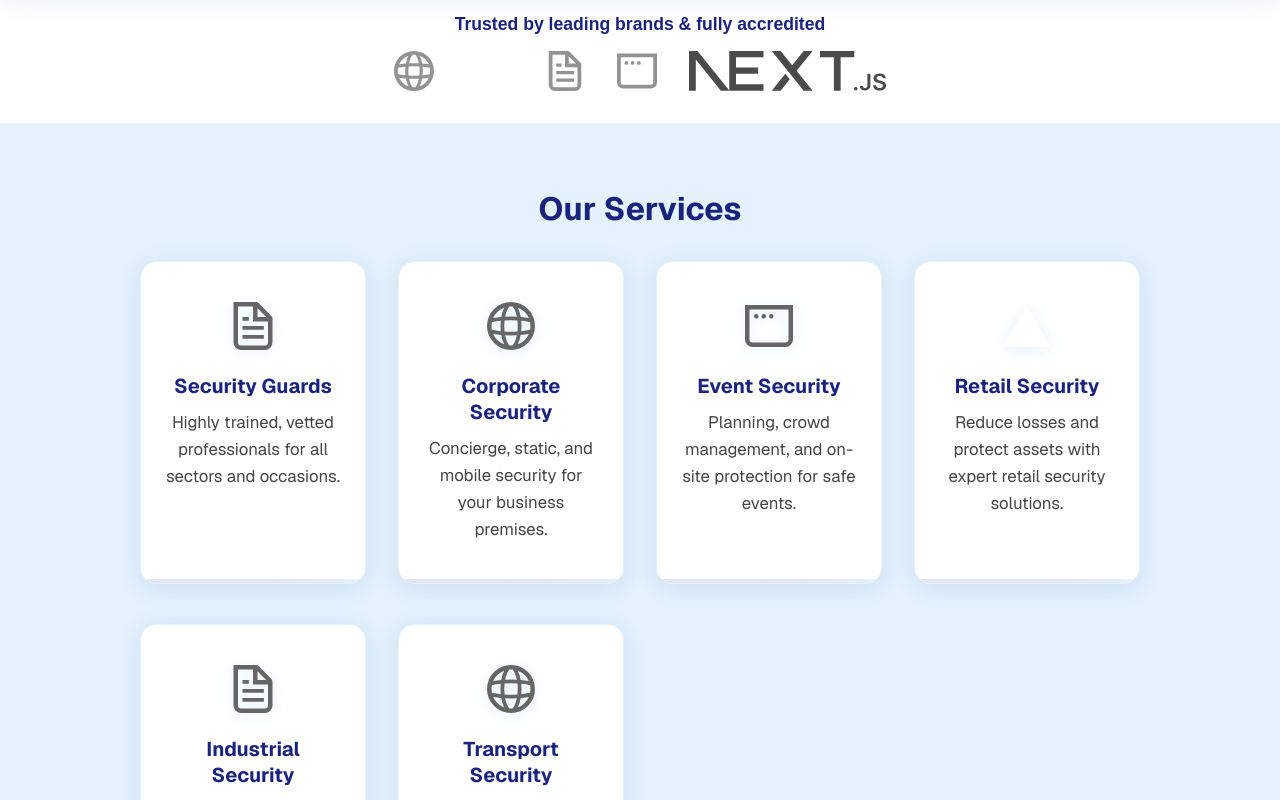
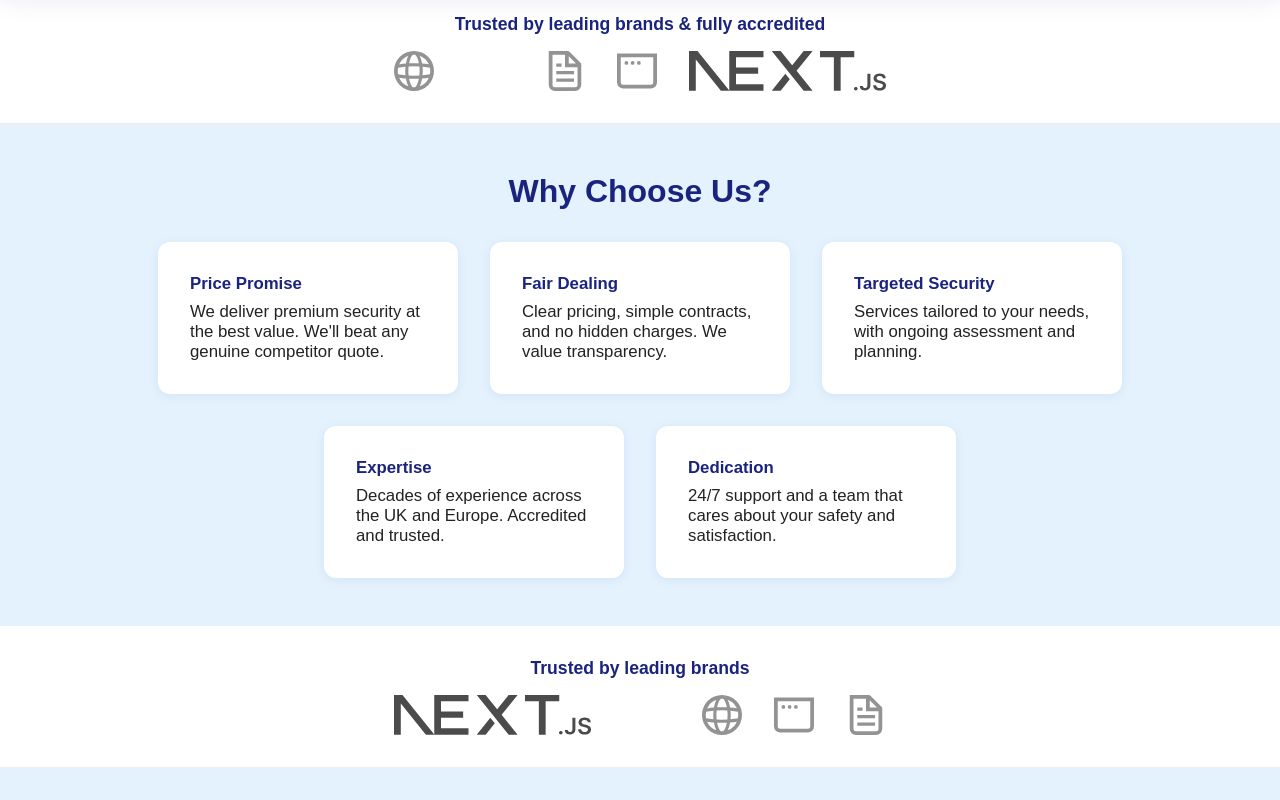
Before and after one commit to ghulam-mujtaba5/client1.2, a Next.js app: page / in a window 1280 px wide. Shown: the part 700-1500 px from the top of the page. Built offline with nearby package versions, Linux system fonts and the light colour scheme.

Commit message:
Add WhyChooseUs, FeaturedClients, and Testimonials sections to the homepage

```diff
--- /dev/null
+++ b/app/components/FeaturedClients.js
@@ -0,0 +1,15 @@
+// Featured clients/brands section
+export default function FeaturedClients() {
+  return (
+    <section style={{width: '100%', background: 'var(--white)', padding: '2rem 0', borderBottom: '1px solid #eee'}}>
+      <div style={{fontWeight: 700, color: 'var(--primary-blue)', marginBottom: 16, fontSize: '1.1rem', textAlign: 'center'}}>Trusted by leading brands</div>
+      <div style={{display: 'flex', flexWrap: 'wrap', gap: '2rem', justifyContent: 'center', alignItems: 'center'}}>
+        <img src="/next.svg" alt="Louis Vuitton" style={{height: 40, opacity: 0.7}} />
+        <img src="/vercel.svg" alt="Amazon" style={{height: 40, opacity: 0.7}} />
+        <img src="/globe.svg" alt="JD Sports" style={{height: 40, opacity: 0.7}} />
+        <img src="/window.svg" alt="Toyota" style={{height: 40, opacity: 0.7}} />
+        <img src="/file.svg" alt="Sky Sports" style={{height: 40, opacity: 0.7}} />
+      </div>
+    </section>
+  );
+}
--- /dev/null
+++ b/app/components/Testimonials.js
@@ -0,0 +1,22 @@
+// Testimonials section
+export default function Testimonials() {
+  return (
+    <section style={{width: '100%', background: 'var(--white)', padding: '3rem 0', borderTop: '1px solid #eee', borderBottom: '1px solid #eee'}}>
+      <h2 style={{textAlign: 'center', color: 'var(--primary-blue)', fontWeight: 800, fontSize: '2rem', marginBottom: 32}}>What Our Clients Say</h2>
+      <div style={{display: 'flex', flexWrap: 'wrap', gap: '2rem', justifyContent: 'center'}}>
+        <TestimonialCard name="Retail Director, Louis Vuitton" text="Titan Security provided us with outstanding retail security across Europe. Their professionalism and attention to detail are unmatched." />
+        <TestimonialCard name="Event Manager, UK" text="The team ensured our event was safe and smooth. Highly recommended for any high-profile occasion." />
+        <TestimonialCard name="Logistics Manager, Amazon" text="Reliable, responsive, and always professional. Our warehouses are in safe hands with Aim Secure Group." />
+      </div>
+    </section>
+  );
+}
+
+function TestimonialCard({ name, text }) {
+  return (
+    <div style={{background: 'var(--accent-blue-light)', borderRadius: 12, boxShadow: '0 2px 12px #1a237e11', padding: '2rem', maxWidth: 340, minWidth: 220, fontSize: '1.05rem', color: 'var(--gray-dark)'}}>
+      <p style={{fontStyle: 'italic', marginBottom: 16}}>&ldquo;{text}&rdquo;</p>
+      <div style={{fontWeight: 700, color: 'var(--primary-blue)'}}>{name}</div>
+    </div>
+  );
+}
--- /dev/null
+++ b/app/components/WhyChooseUs.js
@@ -0,0 +1,24 @@
+// Why Choose Us / Company values section
+export default function WhyChooseUs() {
+  return (
+    <section style={{width: '100%', background: 'var(--accent-blue-light)', padding: '3rem 0', borderTop: '1px solid #eee'}}>
+      <h2 style={{textAlign: 'center', color: 'var(--primary-blue)', fontWeight: 800, fontSize: '2rem', marginBottom: 32}}>Why Choose Us?</h2>
+      <div style={{display: 'flex', flexWrap: 'wrap', gap: '2rem', justifyContent: 'center'}}>
+        <ValueCard title="Price Promise" desc="We deliver premium security at the best value. We'll beat any genuine competitor quote." />
+        <ValueCard title="Fair Dealing" desc="Clear pricing, simple contracts, and no hidden charges. We value transparency." />
+        <ValueCard title="Targeted Security" desc="Services tailored to your needs, with ongoing assessment and planning." />
+        <ValueCard title="Expertise" desc="Decades of experience across the UK and Europe. Accredited and trusted." />
+        <ValueCard title="Dedication" desc="24/7 support and a team that cares about your safety and satisfaction." />
+      </div>
+    </section>
+  );
+}
+
+function ValueCard({ title, desc }) {
+  return (
+    <div style={{background: 'var(--white)', borderRadius: 12, boxShadow: '0 2px 12px #1a237e11', padding: '2rem', maxWidth: 300, minWidth: 200, fontSize: '1.05rem', color: 'var(--gray-dark)'}}>
+      <div style={{fontWeight: 700, color: 'var(--primary-blue)', marginBottom: 8}}>{title}</div>
+      <div>{desc}</div>
+    </div>
+  );
+}
--- a/app/page.js
+++ b/app/page.js
@@ -1,8 +1,11 @@
 import Navbar from "./components/Navbar";
 import HeroSection from "./components/HeroSection";
 import TrustBadges from "./components/TrustBadges";
+import WhyChooseUs from "./components/WhyChooseUs";
+import FeaturedClients from "./components/FeaturedClients";
 import ServicesSection from "./components/ServicesSection";
 import AboutSection from "./components/AboutSection";
+import Testimonials from "./components/Testimonials";
 import ContactSection from "./components/ContactSection";
 import Footer from "./components/Footer";
 
@@ -12,8 +15,11 @@ export default function Home() {
       <Navbar />
       <HeroSection />
       <TrustBadges />
+      <WhyChooseUs />
+      <FeaturedClients />
       <ServicesSection />
       <AboutSection />
+      <Testimonials />
       <ContactSection />
       <Footer />
     </div>
```
